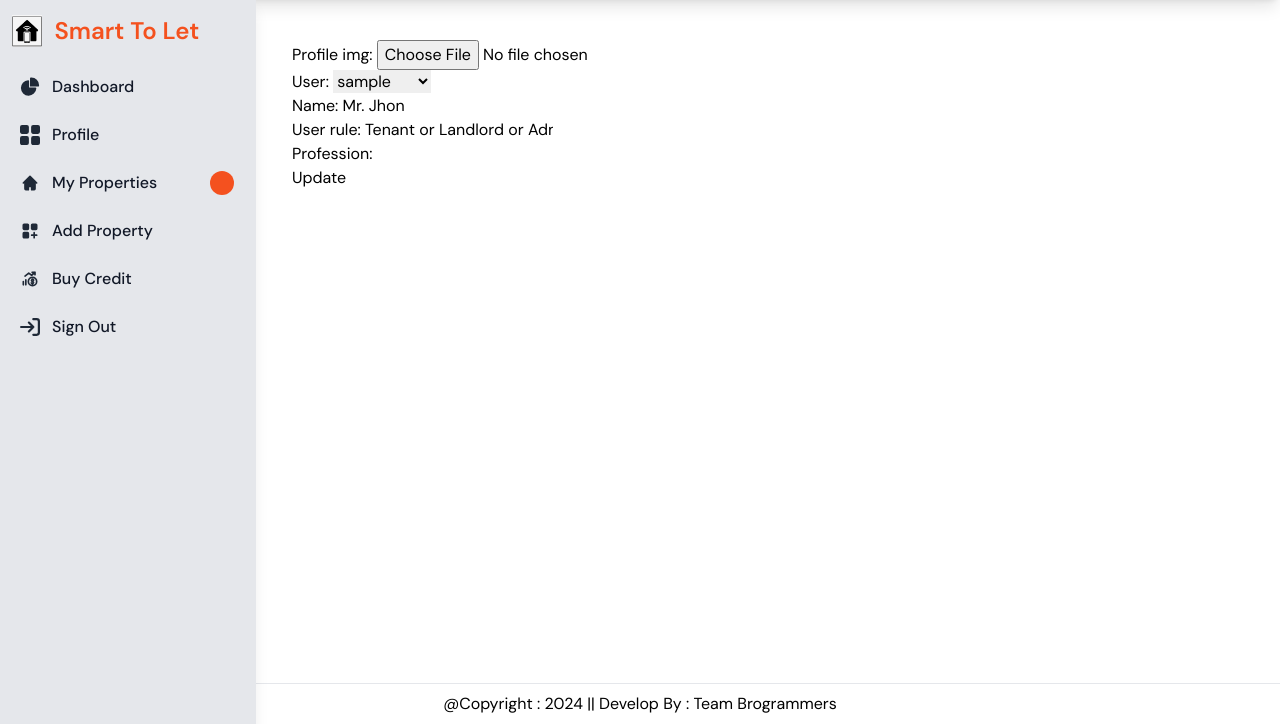
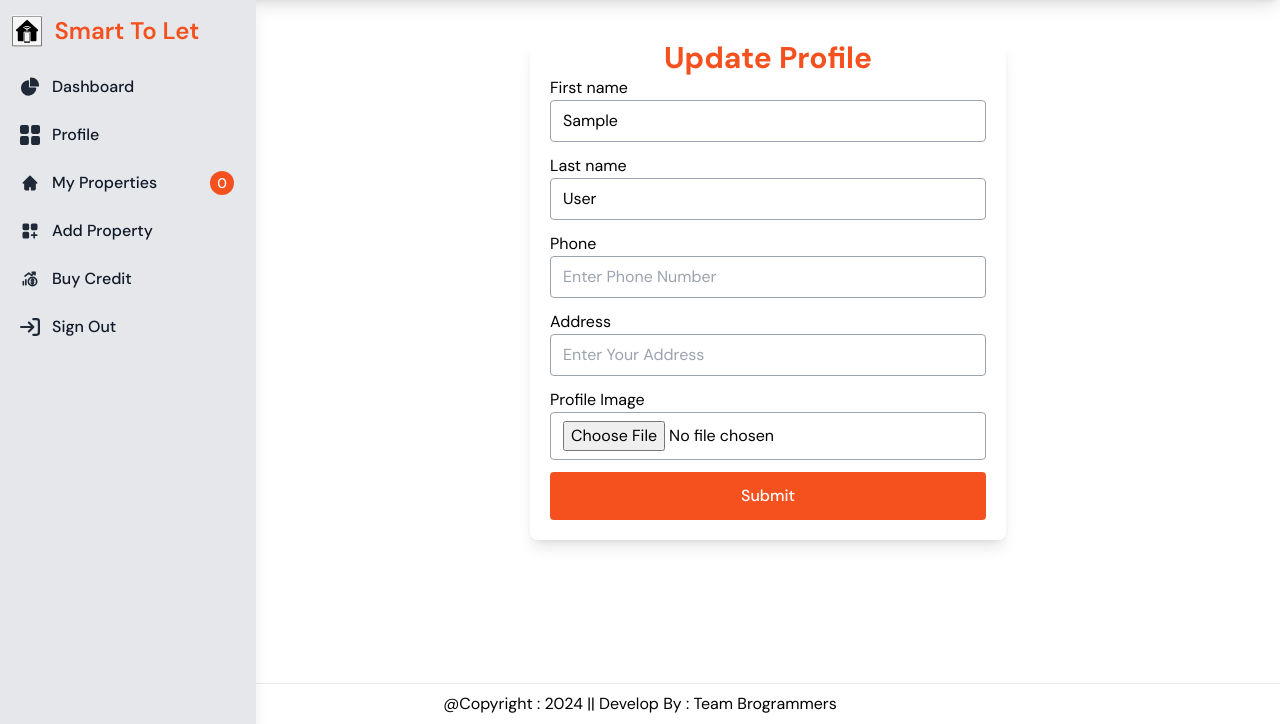
Before and after one commit to mrdel56/smart-to-let-system, a Django app: page /dashboard/edit-profile/ in a window 1280 px wide. Shown: the part 76-800 px from the top of the page. Run offline with Django 5.2, Linux system fonts and the light colour scheme; the visitor is signed in with stand-in values (Sample User, id 1); data comes from the database, SQL or seed files in the repository; data that the repository does not hold is empty; style sheets or scripts are compiled from the project's sources; some libraries are stand-ins or nearby versions.

Commit message:
feat: dashboard update profile done

```diff
--- a/profileapp/views.py
+++ b/profileapp/views.py
@@ -1,3 +1,4 @@
+from django.contrib import messages
 from django.contrib.auth.decorators import login_required
 from django.shortcuts import get_object_or_404, redirect, render
 
@@ -13,7 +14,7 @@ from .models import Profile
 @login_required
 def dashboard(request):
 
-    userInfo = UserInfo.objects.get(user=request.user)
+    user_info = UserInfo.objects.get(user=request.user)
     properties = request.user.property_set.all()
 
     propertyCount = len(properties)
@@ -21,7 +22,7 @@ def dashboard(request):
     return render(
         request,
         "dashboard.html",
-        {"userInfo": userInfo, "propertyCount": propertyCount},
+        {"user_info": user_info, "propertyCount": propertyCount},
     )
 
 
@@ -34,11 +35,14 @@ def view_profile(request):
         propertyCount = len(properties)
 
         # Get the profile for the authenticated user
-        profile = get_object_or_404(Profile, user=request.user)
+        # profile = get_object_or_404(Profile, user=request.user)
+
+        user_info = UserInfo.objects.get(user=request.user)
+
         return render(
             request,
             "profile.html",
-            {"profile": profile, "propertyCount": propertyCount},
+            {"user_info": user_info, "propertyCount": propertyCount},
         )
     except Profile.DoesNotExist:
         # If the profile does not exist, handle it gracefully (e.g., display an error message)
@@ -47,21 +51,47 @@ def view_profile(request):
 
 @login_required
 def edit_profile(request):
-    try:
-        # Get the profile for the authenticated user
-        profile = request.user.profile
-    except Profile.DoesNotExist:
-        profile = None
 
     if request.method == "POST":
-        form = ProfileEditForm(request.POST, request.FILES, instance=profile)
-        if form.is_valid():
-            form.save()
-            return redirect("view-profile")  # Redirect to the profile view
-    else:
-        form = ProfileEditForm(instance=profile)
+        user_info = UserInfo.objects.get(user=request.user)
 
-    return render(request, "edit_profile.html", {"form": form})
+        first_name = request.POST.get("first_name")
+        last_name = request.POST.get("last_name")
+        phone = request.POST.get("phone")
+        address = request.POST.get("address")
+        image = request.FILES.get("image")
+
+        try:
+            user_info.first_name = first_name
+            user_info.last_name = last_name
+            user_info.phone = phone
+            user_info.address = address
+            user_info.image = image
+
+            user_info.save()
+
+            messages.success(request, "Profile updated successfully")
+
+            return redirect("view-profile")
+            # return redirect("edit-profile")
+        except Exception as e:
+            messages.error(request, "Profile update failed")
+            return redirect("edit-profile")
+
+    # for showing dashboard sidebar
+    properties = request.user.property_set.all()
+    propertyCount = len(properties)
+
+    user_info = UserInfo.objects.get(user=request.user)
+
+    return render(
+        request,
+        "edit_profile.html",
+        {
+            "propertyCount": propertyCount,
+            "user_info": user_info,
+        },
+    )
 
 
 @login_required
--- a/templates/edit_profile.html
+++ b/templates/edit_profile.html
@@ -1,19 +1,72 @@
-<!-- edit_profile.html -->
 {% extends 'dashboard_base.html' %}
+{% load static %}
 
-{% block title %}Edit Profile{% endblock %}
+{% block title %}
+  My Profile
+{% endblock %}
 
 {% block content %}
+  <div class="container lg:w-1/2 mx-auto shadow-lg p-5 pt-0 rounded-lg">
+    {% for message in messages %}
+      <div id="toast-warning" class="flex items-center w-full max-w-xs p-4 text-gray-500 bg-white rounded-lg shadow dark:text-gray-400 dark:bg-gray-800 fixed bottom-12 right-5" role="alert">
+        <div class="inline-flex items-center justify-center flex-shrink-0 w-8 h-8 text-orange-500 bg-orange-100 rounded-lg dark:bg-orange-700 dark:text-orange-200">
+          <svg class="w-5 h-5" aria-hidden="true" xmlns="http://www.w3.org/2000/svg" fill="currentColor" viewBox="0 0 20 20">
+            <path d="M10 .5a9.5 9.5 0 1 0 9.5 9.5A9.51 9.51 0 0 0 10 .5Zm3.707 8.207-4 4a1 1 0 0 1-1.414 0l-2-2a1 1 0 0 1 1.414-1.414L9 10.586l3.293-3.293a1 1 0 0 1 1.414 1.414Z" />
+          </svg>
+          <span class="sr-only">Warning icon</span>
+        </div>
+        <div class="ms-3 text-sm font-normal">{{ message }}</div>
+        <button type="button" class="ms-auto -mx-1.5 -my-1.5 bg-white text-gray-400 hover:text-gray-900 rounded-lg focus:ring-2 focus:ring-gray-300 p-1.5 hover:bg-gray-100 inline-flex items-center justify-center h-8 w-8 dark:text-gray-500 dark:hover:text-white dark:bg-gray-800 dark:hover:bg-gray-700" data-dismiss-target="#toast-warning" aria-label="Close">
+          <span class="sr-only">Close</span>
+          <svg class="w-3 h-3" aria-hidden="true" xmlns="http://www.w3.org/2000/svg" fill="none" viewBox="0 0 14 14">
+            <path stroke="currentColor" stroke-linecap="round" stroke-linejoin="round" stroke-width="2" d="m1 1 6 6m0 0 6 6M7 7l6-6M7 7l-6 6" />
+          </svg>
+        </button>
+      </div>
+    {% endfor %}
 
-<div class="container">
-  <div class="card" style="width: 35rem;">
-      <div class="card-body">
-          <form method="POST", enctype="multipart/form-data">
-              {% csrf_token %}
-              {{form.as_p}}
-              <button class="btn btn-primary" type="submit" value="submit">Update</button>
-          </form>
-      </div>
+    <div>
+      <h2 class="text-3xl text-center text-[#F4511E] font-bold">Update Profile</h2>
+      <form action="/dashboard/edit-profile/" method="post" enctype="multipart/form-data">
+        {% csrf_token %}
+
+        {% comment %}First name{% endcomment %}
+
+        <div class="mb-3 flex flex-col">
+          <label for="firstName" class="form-label">First name</label>
+          <input value="{{ user_info.first_name }}" type="text" class="border border-gray-400 px-3 py-2 rounded outline-none focus:border focus:border-[#F4511E]" id="firstName" name="first_name" required placeholder="Enter Frist Name" />
+        </div>
+
+        {% comment %}last name{% endcomment %}
+
+        <div class="mb-3 flex flex-col">
+          <label for="lastName" class="form-label">Last name</label>
+          <input value="{{ user_info.last_name }}" type="text" class="border border-gray-400 px-3 py-2 rounded outline-none focus:border focus:border-[#F4511E]" id="lastName" name="last_name" required placeholder="Enter Last Name" />
+        </div>
+
+        {% comment %}phone{% endcomment %}
+
+        <div class="mb-3 flex flex-col">
+          <label for="phone" class="form-label">Phone</label>
+          <input value="{{ user_info.phone }}" type="text" class="border border-gray-400 px-3 py-2 rounded outline-none focus:border focus:border-[#F4511E]" id="phone" name="phone" required placeholder="Enter Phone Number" />
+        </div>
+
+        {% comment %}address{% endcomment %}
+
+        <div class="mb-3 flex flex-col">
+          <label for="address" class="form-label">Address</label>
+          <input value="{{ user_info.address }}" type="text" class="border border-gray-400 px-3 py-2 rounded outline-none focus:border focus:border-[#F4511E]" id="address" name="address" required placeholder="Enter Your Address" />
+        </div>
+
+        {% comment %}property_img{% endcomment %}
+
+        <div class="mb-3 flex flex-col">
+          <label for="image" class="form-label">Profile Image</label>
+          <input type="file" class="border border-gray-400 px-3 py-2 rounded outline-none focus:border focus:border-[#F4511E]" id="image" name="image" required placeholder="Property Image" />
+        </div>
+
+        <button type="submit" class="w-full bg-[#F4511E] text-white font-medium rounded px-5 py-3 hover:shadow-lg duration-200">Submit</button>
+      </form>
     </div>
-</div>
+  </div>
 {% endblock %}
```
Also changed, not shown: properties/views.py (+7 -1 lines), templates/add_property.html (+10 -0 lines), templates/dashboard.html (+10 -26 lines), templates/profile.html (+27 -25 lines), media/user/BENTLEY_BENTLEY_FLYING_SPUR.png (added), media/user/d25f67ff63fbcf322c7a6b030a0e5fd3.jpg (added), media/user/d25f67ff63fbcf322c7a6b030a0e5fd3_Vj4GnE4.jpg (added).
